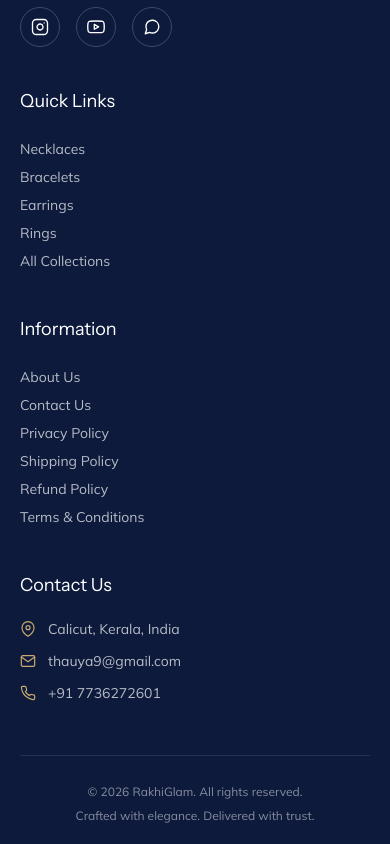
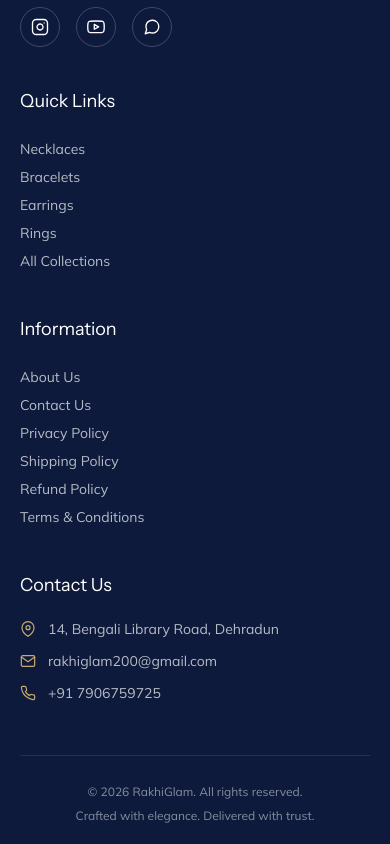
Before and after one commit to rakhiglam200/vercel-website, a Next.js app in the folder rakhi-glam/: page / in a window 390 px wide. Shown: the part 8473-9317 px from the top of the page. Built offline with nearby package versions, Linux system fonts and the light colour scheme.

Commit message:
fix: update contact details to RakhiGlam info across all pages
- Address: 14 Bengali Library Road, Dehradun
- Email: rakhiglam200@gmail.com
- Phone: +91 7906759725
- WhatsApp: +91 7906759725
- Updated: contact, footer, header, homepage FAQ, shipping/privacy/refund/terms policies

```diff
--- a/rakhi-glam/app/components/Footer.tsx
+++ b/rakhi-glam/app/components/Footer.tsx
@@ -19,7 +19,7 @@ export default function Footer() {
             <a href="https://youtube.com" target="_blank" rel="noopener noreferrer" className="flex items-center justify-center w-10 h-10 rounded-full border border-white/20 text-white no-underline hover:border-[var(--color-gold)] hover:bg-[var(--color-gold)] hover:text-white transition-all" aria-label="YouTube">
               <svg width="18" height="18" viewBox="0 0 24 24" fill="none" stroke="currentColor" strokeWidth="1.8" strokeLinecap="round" strokeLinejoin="round"><path d="M22.54 6.42a2.78 2.78 0 00-1.94-2C18.88 4 12 4 12 4s-6.88 0-8.6.46a2.78 2.78 0 00-1.94 2A29 29 0 001 11.75a29 29 0 00.46 5.33A2.78 2.78 0 003.4 19.1c1.72.46 8.6.46 8.6.46s6.88 0 8.6-.46a2.78 2.78 0 001.94-2 29 29 0 00.46-5.25 29 29 0 00-.46-5.33z"/><polygon points="9.75 15.02 15.5 11.75 9.75 8.48 9.75 15.02"/></svg>
             </a>
-            <a href="https://wa.me/917736272601" target="_blank" rel="noopener noreferrer" className="flex items-center justify-center w-10 h-10 rounded-full border border-white/20 text-white no-underline hover:border-[var(--color-gold)] hover:bg-[var(--color-gold)] hover:text-white transition-all" aria-label="WhatsApp">
+            <a href="https://wa.me/917906759725" target="_blank" rel="noopener noreferrer" className="flex items-center justify-center w-10 h-10 rounded-full border border-white/20 text-white no-underline hover:border-[var(--color-gold)] hover:bg-[var(--color-gold)] hover:text-white transition-all" aria-label="WhatsApp">
               <svg width="18" height="18" viewBox="0 0 24 24" fill="none" stroke="currentColor" strokeWidth="1.8" strokeLinecap="round" strokeLinejoin="round"><path d="M21 11.5a8.38 8.38 0 01-.9 3.8 8.5 8.5 0 01-7.6 4.7 8.38 8.38 0 01-3.8-.9L3 21l1.9-5.7a8.38 8.38 0 01-.9-3.8 8.5 8.5 0 014.7-7.6 8.38 8.38 0 013.8-.9h.5a8.48 8.48 0 018 8v.5z"/></svg>
             </a>
           </div>
@@ -51,15 +51,15 @@ export default function Footer() {
           <h4 className="font-heading text-lg mb-5">Contact Us</h4>
           <div className="flex items-start gap-3 mb-3">
             <svg width="16" height="16" viewBox="0 0 24 24" fill="none" stroke="currentColor" strokeWidth="1.8" strokeLinecap="round" strokeLinejoin="round" className="shrink-0 mt-0.5 text-[var(--color-gold)]"><path d="M21 10c0 7-9 13-9 13s-9-6-9-13a9 9 0 0118 0z"/><circle cx="12" cy="10" r="3"/></svg>
-            <span className="text-sm text-white/70">Calicut, Kerala, India</span>
+            <span className="text-sm text-white/70">14, Bengali Library Road, Dehradun</span>
           </div>
           <div className="flex items-center gap-3 mb-3">
             <svg width="16" height="16" viewBox="0 0 24 24" fill="none" stroke="currentColor" strokeWidth="1.8" strokeLinecap="round" strokeLinejoin="round" className="shrink-0 text-[var(--color-gold)]"><path d="M4 4h16c1.1 0 2 .9 2 2v12c0 1.1-.9 2-2 2H4c-1.1 0-2-.9-2-2V6c0-1.1.9-2 2-2z"/><polyline points="22,6 12,13 2,6"/></svg>
-            <span className="text-sm text-white/70">thauya9@gmail.com</span>
+            <span className="text-sm text-white/70">rakhiglam200@gmail.com</span>
           </div>
           <div className="flex items-center gap-3 mb-3">
             <svg width="16" height="16" viewBox="0 0 24 24" fill="none" stroke="currentColor" strokeWidth="1.8" strokeLinecap="round" strokeLinejoin="round" className="shrink-0 text-[var(--color-gold)]"><path d="M22 16.92v3a2 2 0 01-2.18 2 19.79 19.79 0 01-8.63-3.07 19.5 19.5 0 01-6-6 19.79 19.79 0 01-3.07-8.67A2 2 0 014.11 2h3a2 2 0 012 1.72 12.84 12.84 0 00.7 2.81 2 2 0 01-.45 2.11L8.09 9.91a16 16 0 006 6l1.27-1.27a2 2 0 012.11-.45 12.84 12.84 0 002.81.7A2 2 0 0122 16.92z"/></svg>
-            <span className="text-sm text-white/70">+91 7736272601</span>
+            <span className="text-sm text-white/70">+91 7906759725</span>
           </div>
         </div>
       </div>
--- a/rakhi-glam/app/components/Header.tsx
+++ b/rakhi-glam/app/components/Header.tsx
@@ -535,7 +535,7 @@ export default function Header() {
             <button onClick={() => { setDrawerOpen(false); setLoginOpen(true); }} className="no-underline text-xs text-[var(--color-text)] hover:text-[var(--color-navy)] cursor-pointer bg-transparent border-none">Account</button>
             <Link href="/about" className="no-underline text-xs text-[var(--color-text)] hover:text-[var(--color-navy)]" onClick={() => setDrawerOpen(false)}>About</Link>
             <Link href="/contact" className="no-underline text-xs text-[var(--color-text)] hover:text-[var(--color-navy)]" onClick={() => setDrawerOpen(false)}>Contact</Link>
-            <a href="https://wa.me/917736272601" target="_blank" rel="noopener noreferrer" className="text-[var(--color-text-light)] hover:text-[#25D366]" aria-label="WhatsApp">
+            <a href="https://wa.me/917906759725" target="_blank" rel="noopener noreferrer" className="text-[var(--color-text-light)] hover:text-[#25D366]" aria-label="WhatsApp">
               <svg width="15" height="15" viewBox="0 0 24 24" fill="none" stroke="currentColor" strokeWidth="1.8" strokeLinecap="round" strokeLinejoin="round"><path d="M21 11.5a8.38 8.38 0 01-.9 3.8 8.5 8.5 0 01-7.6 4.7 8.38 8.38 0 01-3.8-.9L3 21l1.9-5.7a8.38 8.38 0 01-.9-3.8 8.5 8.5 0 014.7-7.6 8.38 8.38 0 013.8-.9h.5a8.48 8.48 0 018 8v.5z"/></svg>
             </a>
           </div>
--- a/rakhi-glam/app/contact/page.tsx
+++ b/rakhi-glam/app/contact/page.tsx
@@ -41,7 +41,7 @@ export default function ContactPage() {
                 </div>
                 <div>
                   <h3 className="font-heading text-base font-semibold text-[var(--color-navy)]">Address</h3>
-                  <p className="text-sm text-[var(--color-text-light)]">2nd Floor, Beach Complex Building, Near Calicut Beach Post Office, Slik Street, Calicut Beach, Kerala - 673032</p>
+                  <p className="text-sm text-[var(--color-text-light)]">14, Bengali Library Road, Dehradun, Uttarakhand - 248001</p>
                 </div>
               </div>
               <div className="flex items-start gap-4">
@@ -50,7 +50,7 @@ export default function ContactPage() {
                 </div>
                 <div>
                   <h3 className="font-heading text-base font-semibold text-[var(--color-navy)]">Email</h3>
-                  <p className="text-sm text-[var(--color-text-light)]">thauya9@gmail.com</p>
+                  <p className="text-sm text-[var(--color-text-light)]">rakhiglam200@gmail.com</p>
                 </div>
               </div>
               <div className="flex items-start gap-4">
@@ -59,7 +59,7 @@ export default function ContactPage() {
                 </div>
                 <div>
                   <h3 className="font-heading text-base font-semibold text-[var(--color-navy)]">Phone</h3>
-                  <p className="text-sm text-[var(--color-text-light)]">+91 7736272601</p>
+                  <p className="text-sm text-[var(--color-text-light)]">+91 7906759725</p>
                 </div>
               </div>
               <div className="flex items-start gap-4">
@@ -68,7 +68,7 @@ export default function ContactPage() {
                 </div>
                 <div>
                   <h3 className="font-heading text-base font-semibold text-[var(--color-navy)]">WhatsApp</h3>
-                  <a href="https://wa.me/917736272601" target="_blank" rel="noopener noreferrer" className="text-sm text-[var(--color-text-light)] hover:text-[var(--color-navy)]">+91 7736272601</a>
+                  <a href="https://wa.me/917906759725" target="_blank" rel="noopener noreferrer" className="text-sm text-[var(--color-text-light)] hover:text-[var(--color-navy)]">+91 7906759725</a>
                 </div>
               </div>
             </div>
--- a/rakhi-glam/app/page.tsx
+++ b/rakhi-glam/app/page.tsx
@@ -22,7 +22,7 @@ const FAQ_ITEMS = [
   },
   {
     q: "Any questions?",
-    a: "You can contact us through our contact page or WhatsApp us at +91 7736272601. We will be happy to assist you!",
+    a: "You can contact us through our contact page or WhatsApp us at +91 7906759725. We will be happy to assist you!",
   },
 ];
 
--- a/rakhi-glam/app/privacy-policy/page.tsx
+++ b/rakhi-glam/app/privacy-policy/page.tsx
@@ -22,7 +22,7 @@ export default function PrivacyPolicyPage() {
           <h2 className="font-heading text-xl font-bold text-[var(--color-navy)]">Data Security</h2>
           <p>We implement appropriate security measures to protect your personal information against unauthorized access, alteration, disclosure, or destruction.</p>
           <h2 className="font-heading text-xl font-bold text-[var(--color-navy)]">Contact Us</h2>
-          <p>For questions about this Privacy Policy, contact us at thauya9@gmail.com or WhatsApp us at +91 7736272601.</p>
+          <p>For questions about this Privacy Policy, contact us at rakhiglam200@gmail.com or WhatsApp us at +91 7906759725.</p>
         </div>
       </div>
       <Footer />
--- a/rakhi-glam/app/refund-policy/page.tsx
+++ b/rakhi-glam/app/refund-policy/page.tsx
@@ -22,7 +22,7 @@ export default function RefundPolicyPage() {
           <h2 className="font-heading text-xl font-bold text-[var(--color-navy)]">Non-Returnable Items</h2>
           <p>Items that have been used, damaged by the customer, or are not in their original packaging are not eligible for returns.</p>
           <h2 className="font-heading text-xl font-bold text-[var(--color-navy)]">Contact Us</h2>
-          <p>For return and refund inquiries, WhatsApp us at +91 7736272601 or email thauya9@gmail.com.</p>
+          <p>For return and refund inquiries, WhatsApp us at +91 7906759725 or email rakhiglam200@gmail.com.</p>
         </div>
       </div>
       <Footer />
--- a/rakhi-glam/app/shipping-policy/page.tsx
+++ b/rakhi-glam/app/shipping-policy/page.tsx
@@ -28,7 +28,7 @@ export default function ShippingPolicyPage() {
           <h2 className="font-heading text-xl font-bold text-[var(--color-navy)]">Order Tracking</h2>
           <p>You will receive a tracking number via email/WhatsApp once your order is shipped.</p>
           <h2 className="font-heading text-xl font-bold text-[var(--color-navy)]">Contact Us</h2>
-          <p>For shipping inquiries, WhatsApp us at +91 7736272601 or email thauya9@gmail.com.</p>
+          <p>For shipping inquiries, WhatsApp us at +91 7906759725 or email rakhiglam200@gmail.com.</p>
         </div>
       </div>
       <Footer />
--- a/rakhi-glam/app/terms-conditions/page.tsx
+++ b/rakhi-glam/app/terms-conditions/page.tsx
@@ -22,7 +22,7 @@ export default function TermsPage() {
           <h2 className="font-heading text-xl font-bold text-[var(--color-navy)]">Orders</h2>
           <p>We reserve the right to refuse or cancel any order you place with us. We may limit the quantities purchased per person, per household, or per order.</p>
           <h2 className="font-heading text-xl font-bold text-[var(--color-navy)]">Contact</h2>
-          <p>For questions about these Terms & Conditions, contact us at thauya9@gmail.com.</p>
+          <p>For questions about these Terms & Conditions, contact us at rakhiglam200@gmail.com.</p>
         </div>
       </div>
       <Footer />
```
